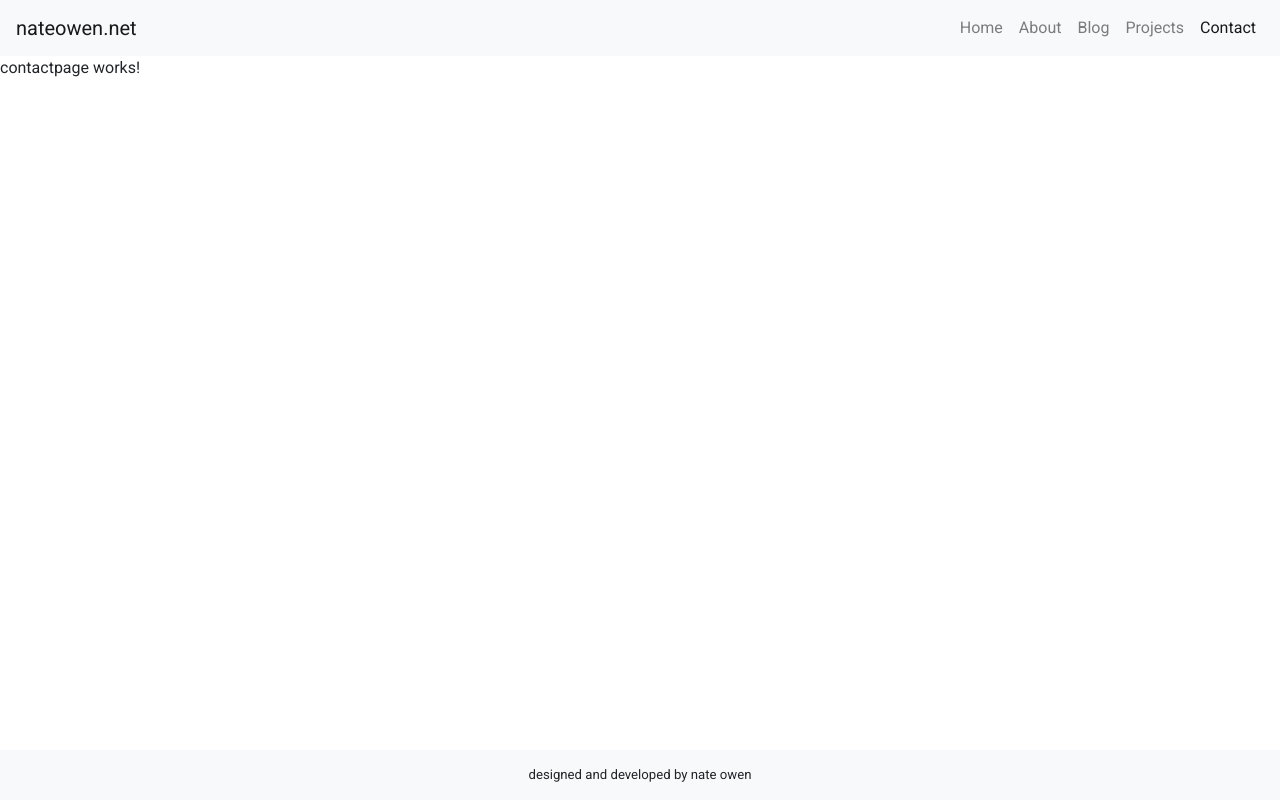
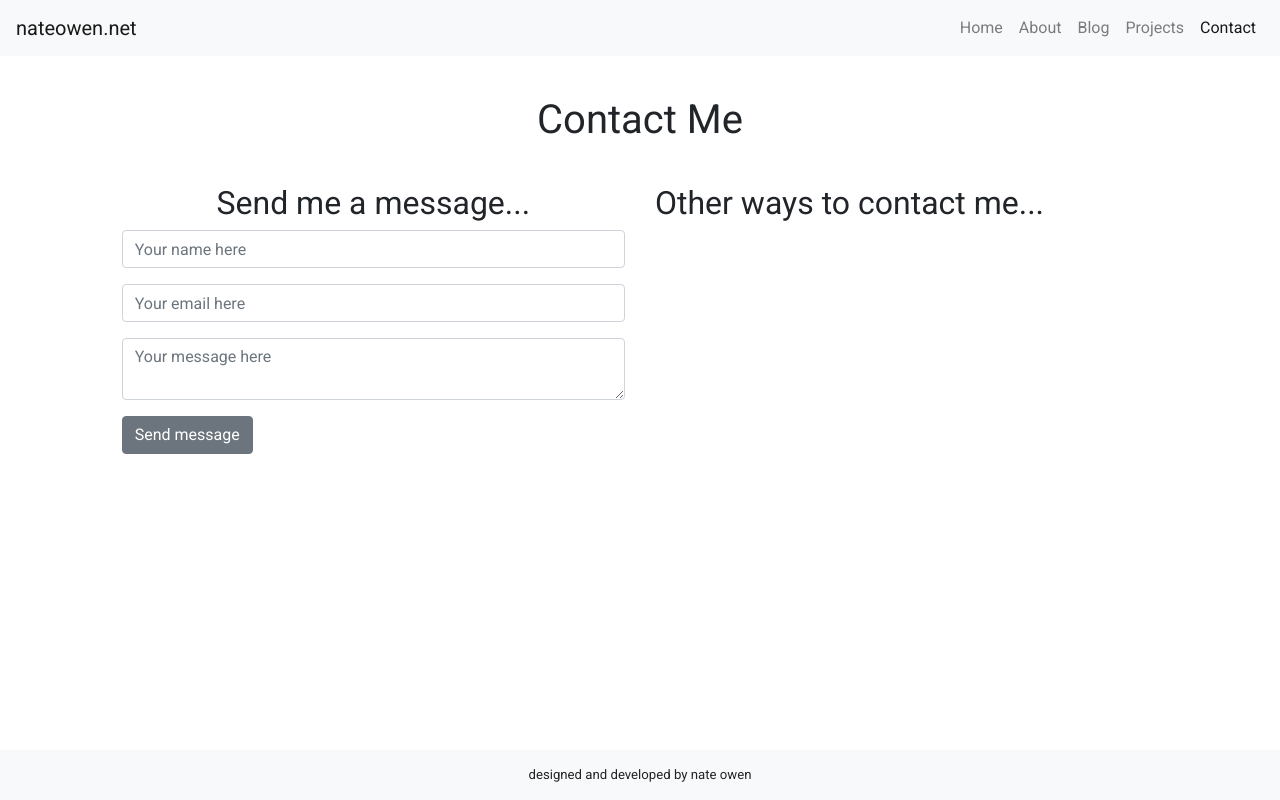
Before and after one commit to nowen458/nateowen-fe, an Angular app: page /contact in a window 1280 px wide. Built offline with nearby package versions, Linux system fonts and the light colour scheme.

Commit message:
Starting work on contact page

```diff
--- a/src/app/contactpage/contactpage.component.css
+++ b/src/app/contactpage/contactpage.component.css
@@ -0,0 +1,8 @@
+#contactheader {
+    text-align: center;
+    margin: 1em;
+}
+
+.messageheader {
+    text-align: center;
+}
--- a/src/app/contactpage/contactpage.component.html
+++ b/src/app/contactpage/contactpage.component.html
@@ -1 +1,31 @@
-<p>contactpage works!</p>
+<div class="container-fluid">
+    <div class="row">
+        <div class="col-12">
+            <h1 id="contactheader">Contact Me</h1>
+        </div>
+    </div>
+    <div class="row">
+        <div class="col-lg-1"></div>
+        <div class="col-lg-5 messagegroup">
+            <h2 class="messageheader">Send me a message...</h2>
+
+            <form action="https://formspree.io/mwknrbvn" method="POST">
+                <div class="form-group">
+                    <input type="text" name="name" class="form-control" id="email" placeholder="Your name here">
+                </div>
+                <div class="form-group">
+                    <input type="email" name="_replyto" class="form-control" id="email" placeholder="Your email here">
+                </div>
+                <div class="form-group">
+                    <textarea name="message" class="form-control" placeholder="Your message here"></textarea>
+                </div>
+
+                <button type="submit" class="btn btn-secondary">Send message</button>
+            </form>
+        </div>
+        <div class="col-lg-5">
+            <h2 class="messageheaderd">Other ways to contact me...</h2>
+        </div>
+        <div class="col-lg-1"></div>
+    </div>
+</div>
```
